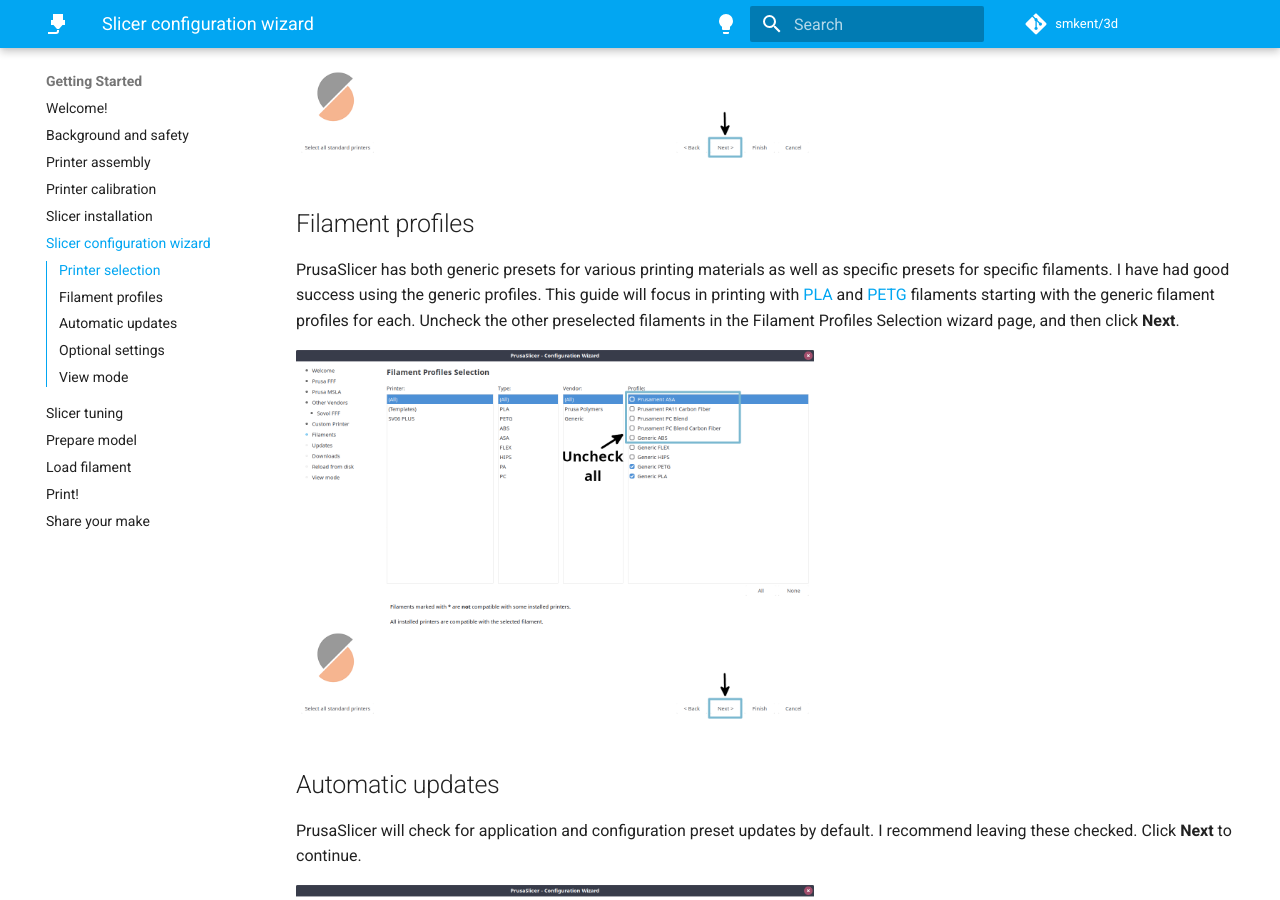
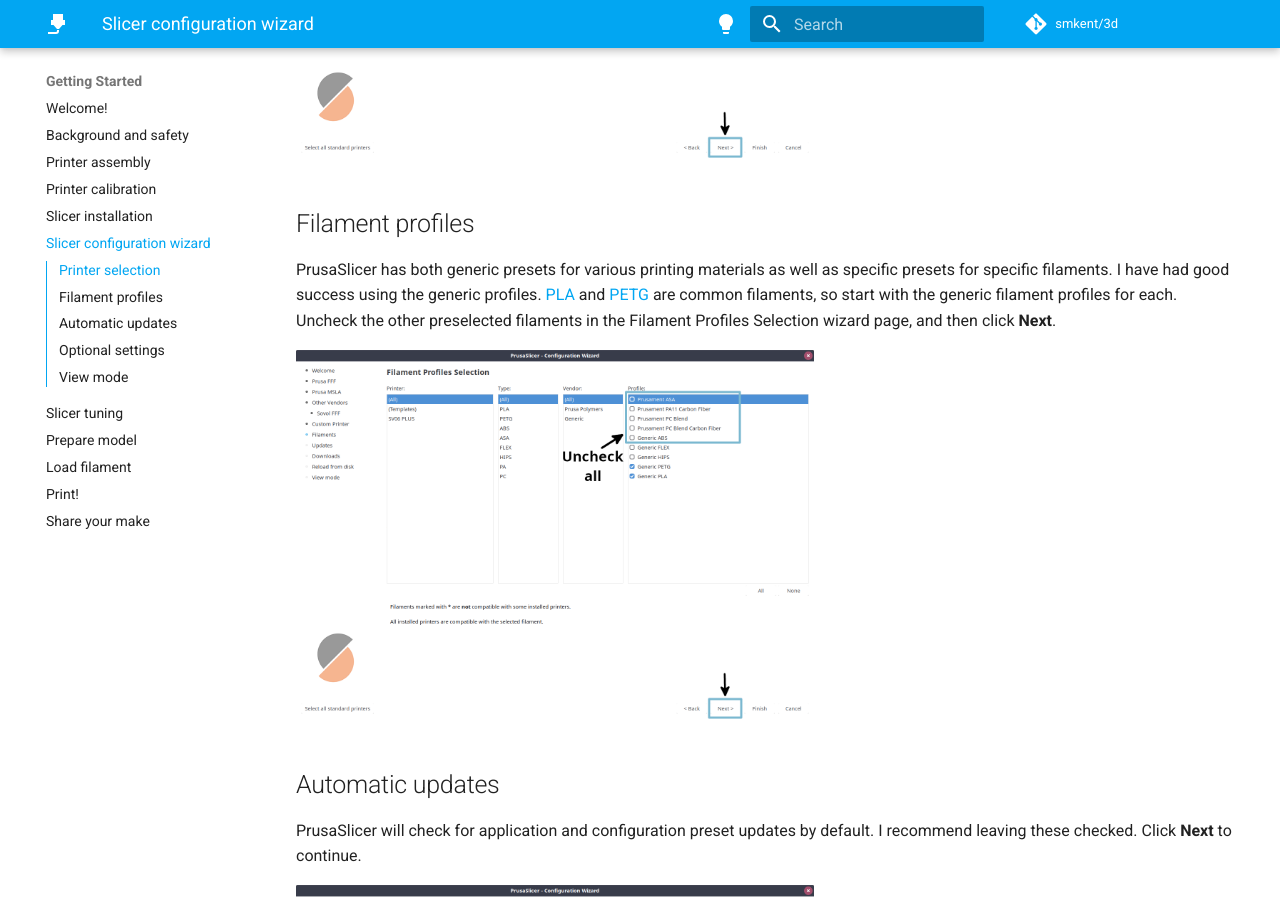
Before and after one commit to smkent/3d, an MkDocs documentation site: the page built from docs/getting-started/slicer-configuration.md, in a window 1280 px wide and 900 px high, scrolled down 2977 px. Built offline with MkDocs 1.6.1 and Material for MkDocs 9.7.7, drawn with Linux system fonts in a browser that asks for light colours; plug-ins that fetch from the network failed and are left out; comment, search, counter and statistics services are not loaded.

Commit message:
Add PLA note to filament load

```diff
--- a/docs/getting-started/slicer-configuration.md
+++ b/docs/getting-started/slicer-configuration.md
@@ -46,9 +46,9 @@
 
 PrusaSlicer has both generic presets for various printing materials as well as
 specific presets for specific filaments. I have had good success using the
-generic profiles. This guide will focus in printing with [PLA][wiki-pla] and
-[PETG][wiki-petg] filaments starting with the generic filament profiles for
-each. Uncheck the other preselected filaments in the Filament Profiles Selection
+generic profiles. [PLA][wiki-pla] and [PETG][wiki-petg] are common filaments, so
+start with the generic filament profiles for each. Uncheck the other preselected
+filaments in the Filament Profiles Selection
 wizard page, and then click **Next**.
 
 ![PrusaSlicer wizard filament profiles selection page][prusaslicer-wizard-7]{class="psimg" data-gallery="pswiz"}
```
Also changed, not shown: docs/getting-started/load-filament.md (+5 -0 lines).
